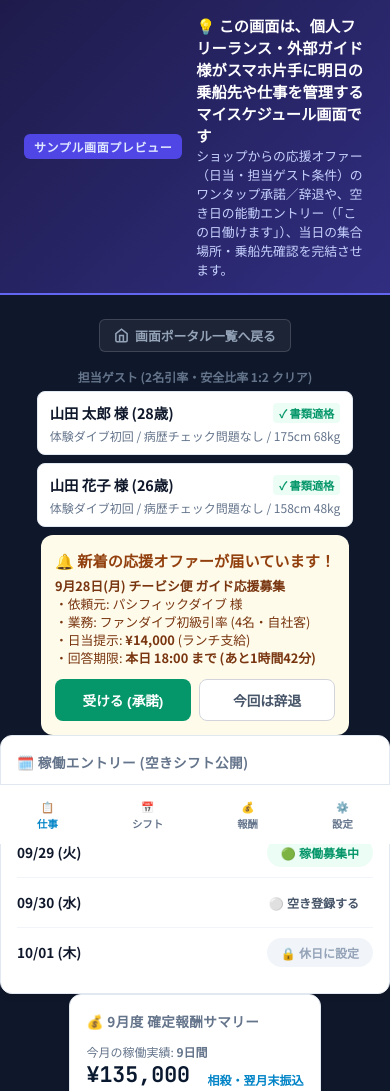
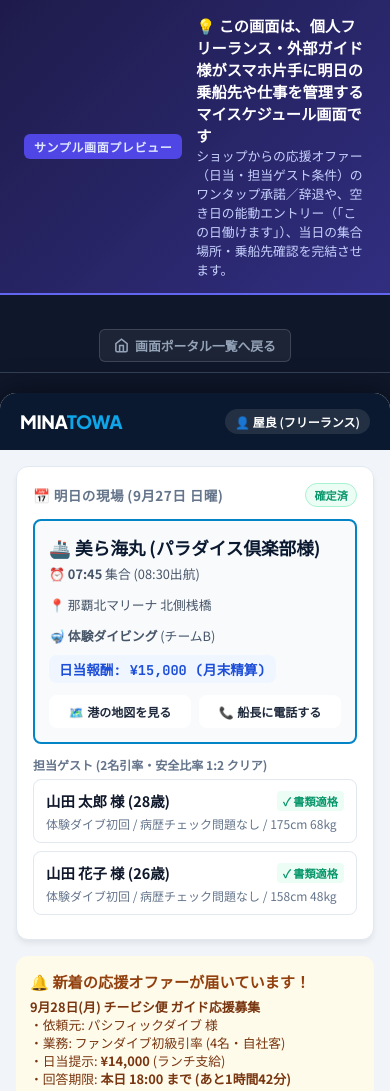
Before and after one commit to eventargs/minatowa-sample, a plain HTML site: page 1-C_マイスケジュール＆オファー受付ボード.html in a window 390 px wide. Shown: the top 1091 px of the page. Drawn offline with Linux system fonts and the light colour scheme.

Commit message:
fix: restore mobile frame and job card in 1-C screen

```diff
--- a/1-C_マイスケジュール＆オファー受付ボード.html
+++ b/1-C_マイスケジュール＆オファー受付ボード.html
@@ -422,13 +422,51 @@
     </div>
   </div>
 
-    <!-- Top Link to Portal -->
-  <div style="display:flex; justify-content:center; margin-bottom:16px;">
+  <!-- Top Bar for Reviewers -->
+  <div style="background:#0f172a; padding:10px 24px; width:100%; display:flex; justify-content:center; align-items:center; border-bottom:1px solid #334155; margin-bottom:20px;">
     <a href="index.html" class="btn-portal-jump" title="ポータル画面へ戻る">
       <svg width="15" height="15" viewBox="0 0 24 24" fill="none" stroke="currentColor" stroke-width="2.5"><path d="m3 9 9-7 9 7v11a2 2 0 0 1-2 2H5a2 2 0 0 1-2-2z"/><polyline points="9 22 9 12 15 12 15 22"/></svg>
       <span>画面ポータル一覧へ戻る</span>
     </a>
   </div>
+
+  <div class="mobile-frame">
+
+    <!-- Header -->
+    <header class="app-header">
+      <a href="index.html" class="brand-title" style="text-decoration:none; color:inherit;" title="ポータルTOPへ">MINA<span>TOWA</span></a>
+      <div class="user-badge">
+        <span>👤 屋良 (フリーランス)</span>
+      </div>
+    </header>
+
+    <div class="content">
+
+      <!-- Tomorrow Work Card -->
+      <section class="card">
+        <div class="card-title-row">
+          <span class="card-title">📅 明日の現場 (9月27日 日曜)</span>
+          <span class="badge-confirmed">確定済</span>
+        </div>
+
+        <div class="job-card">
+          <div class="job-boat-name">🚢 美ら海丸 (パラダイス倶楽部様)</div>
+          <div class="job-meta-row">
+            <span>⏰ <strong>07:45</strong> 集合 (08:30出航)</span>
+            <span>📍 那覇北マリーナ 北側桟橋</span>
+            <span>🤿 <strong>体験ダイビング</strong> (チームB)</span>
+          </div>
+          <div class="job-fee-badge">日当報酬: ¥15,000 (月末精算)</div>
+
+          <div class="job-actions">
+            <button class="btn-job-action" onclick="alert('Googleマップを起動します: 那覇北マリーナ 北側ゲート')">
+              🗺️ 港の地図を見る
+            </button>
+            <button class="btn-job-action" onclick="alert('パラダイス倶楽部 船長 上原様に発信します: 090-XXXX-XXXX')">
+              📞 船長に電話する
+            </button>
+          </div>
+        </div>
 
         <!-- Assigned Guests -->
         <div style="font-size: 0.75rem; font-weight: 700; color: var(--slate-500); margin-bottom: 6px;">
```
